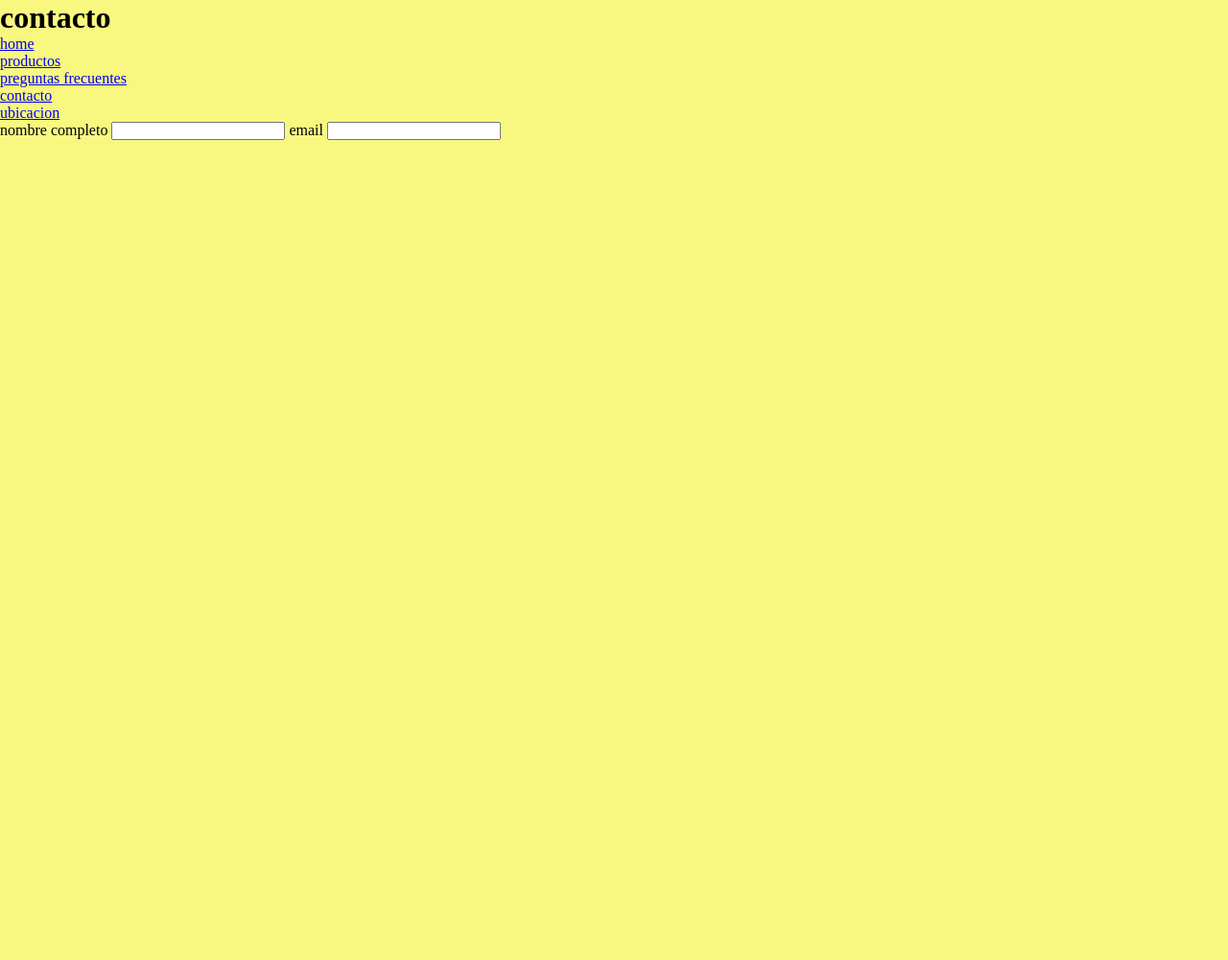
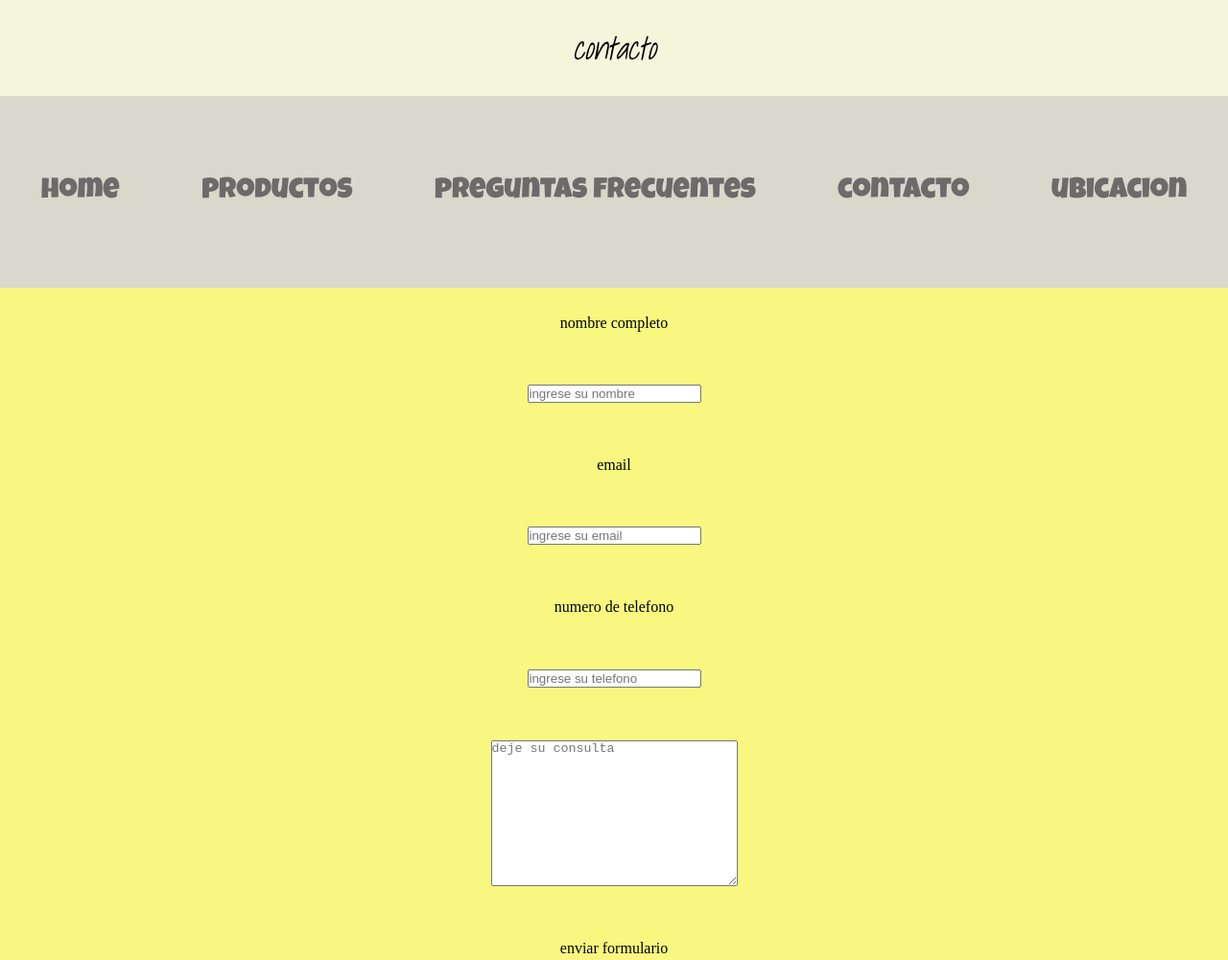
Before and after one commit to gonzaavazquez/repo_2022, a plain HTML site: page html/contacto.html in a window 1280 px wide. Shown: the top 1001 px of the page at 96% size. Before the commit the page ends 800 px from the top, so only its background shows below. Drawn offline with Linux system fonts and the light colour scheme.

Commit message:
segunda version

```diff
--- a/html/contacto.html
+++ b/html/contacto.html
@@ -5,7 +5,19 @@
     <meta http-equiv="X-UA-Compatible" content="IE=edge">
     <meta name="viewport" content="width=device-width, initial-scale=1.0">
     <link rel="stylesheet" href="../style.css">
-
+    <link rel="preconnect" href="https://fonts.googleapis.com">
+    <link rel="preconnect" href="https://fonts.gstatic.com" crossorigin>
+    <link href="https://fonts.googleapis.com/css2?family=Shadows+Into+Light&display=swap" rel="stylesheet">
+    <link rel="preconnect" href="https://fonts.googleapis.com">
+    <link rel="preconnect" href="https://fonts.gstatic.com" crossorigin>
+    <link href="https://fonts.googleapis.com/css2?family=Luckiest+Guy&family=Shadows+Into+Light&display=swap" rel="stylesheet">
+    <link rel="preconnect" href="https://fonts.googleapis.com">
+    <link rel="preconnect" href="https://fonts.gstatic.com" crossorigin>
+    <link href="https://fonts.googleapis.com/css2?family=Luckiest+Guy&family=Shadows+Into+Light&display=swap" rel="stylesheet">
+    <link rel="preconnect" href="https://fonts.googleapis.com">
+    <link rel="preconnect" href="https://fonts.googleapis.com">
+    <link rel="preconnect" href="https://fonts.gstatic.com" crossorigin>
+    <link href="https://fonts.googleapis.com/css2?family=Luckiest+Guy&family=Shadows+Into+Light&display=swap" rel="stylesheet">
 
     <title>Document</title>
 </head>
@@ -37,12 +49,18 @@
         </nav>
 
         <main class="main_contacto">
-            <section>
-                <form action="">
+            <section class="section_contacto">
+                <form action="" class="form_contacto">
                     <label for="nombre completo">nombre completo</label>
-                    <input type="text" id="nombre">
+                    <input class="inputs" type="text" id="nombre completo" placeholder="ingrese su nombre">
                     <label for="email">email</label>
-                    <input type="text" id="email">
+                    <input class="inputs" type="text" id="email" placeholder="ingrese su email">
+                    <label for="telefono">numero de telefono</label>
+                    <input class="inputs" type="number" id="telefono" placeholder="ingrese su telefono">
+                    <textarea name="message" id="" placeholder="deje su consulta" cols="30" rows="10"></textarea>
+                    <label for="enviar formulario">enviar formulario</label>
+                    <input class="inputs" type="submit" value="enviar" id="enviar formulario">
+
                 </form>
             </section>
         </main>
--- a/style.css
+++ b/style.css
@@ -16,12 +16,34 @@ body{
                         "main"
                         "footer";
 
-}
 
-@media only screen and(max-width:600px){
 
 }
 
+@media (max-width:600px){
+
+    .grilla_index{
+        height: 1600px;
+        grid-template-columns: 100%;
+        grid-template-rows: 100px 200px 1000px 300px;
+        grid-template-areas: "header"
+                            "nav"
+                            "main"
+                            "footer";
+
+       align-content: space-around;
+       justify-content: center;
+
+
+    }
+
+    .ul_index{
+        flex-direction: column;
+        justify-content: space-evenly;
+        align-items: center;
+    }
+
+}
 
 
 .header_index{
@@ -164,7 +186,7 @@ img{
     justify-content: space-around;
     align-items: center;
     list-style-type: none;
-    background-color: rgb(216, 216, 205)
+    background-color: rgb(216, 216, 205);
 }
 
 .ul_preguntas a{
@@ -213,3 +235,61 @@ img{
     justify-content: center;
     align-items: center;
 }
+
+.grilla_contacto{
+    display: grid;
+    grid-template-columns: 100%;
+    grid-template-rows: 100px 200px 800px 100px;
+    grid-template-areas: "header"
+                        "nav"
+                        "main"
+                        "footer";
+}
+
+
+
+.h1_contacto{
+    height: 100px;
+    display: flex;
+    justify-content: center;
+    align-items: center;
+    background-color: beige;
+    font-style: italic;
+    font-weight: normal;
+    font-family: shadows into light;
+}
+
+.ul_contacto{
+    height: 200px;
+    width: 100%;
+    display: flex;
+    justify-content: space-around;
+    align-items: center;
+    list-style-type: none;
+    background-color: rgb(216, 216, 205);
+
+}
+
+.ul_contacto a{
+    text-decoration: none;
+    font-family: luckiest guy;
+    font-weight: 200;
+    font-style: inherit;
+    font-size: 30px;
+    color: rgb(109, 106, 106);
+
+
+}
+
+.section_contacto{
+    height: 800px;
+
+}
+
+.form_contacto{
+    height: 800px;
+    display: flex;
+    flex-direction: column;
+    justify-content: space-around;
+    align-items: center;
+}
```
Also changed, not shown: index.html (+1 -1 lines), img/imagen.de.gatos.jpg (renamed from img/imagen de gatos.jpg).
